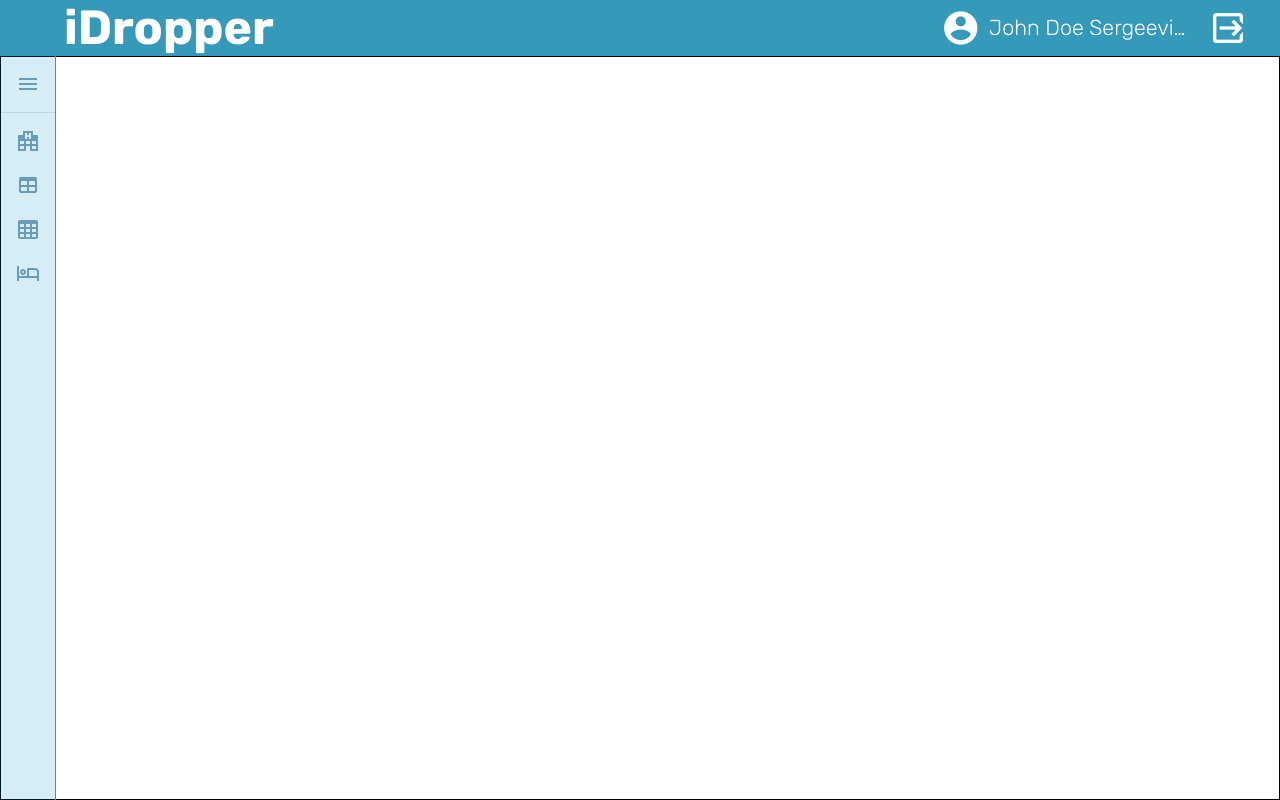
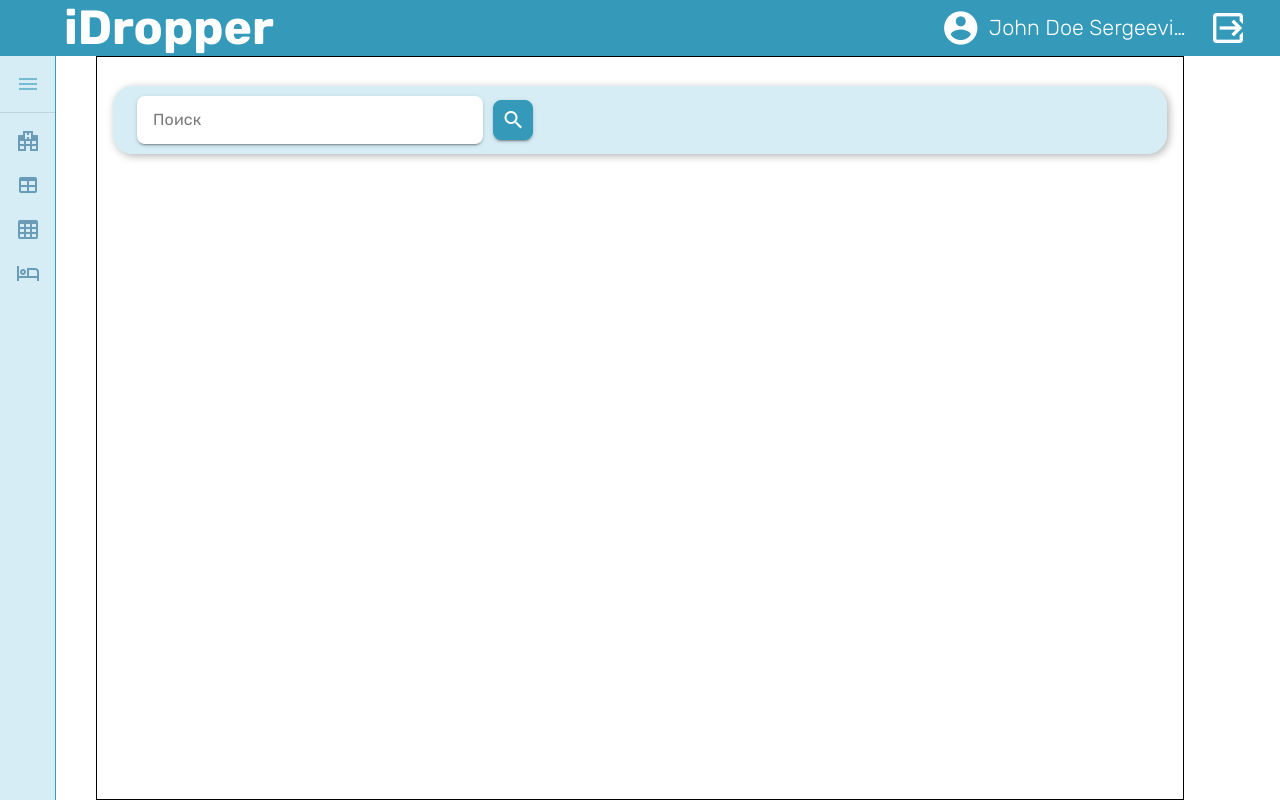
Before and after one commit to vEveriAxas/iDropper, a Vue app: page /main/1 in a window 1280 px wide. Built offline with nearby package versions, Linux system fonts and the light colour scheme.

Commit message:
add-filterPanelComp

```diff
--- a/src/App.vue
+++ b/src/App.vue
@@ -48,9 +48,10 @@ onMounted(() => {
     --hover-default: #D9D9D9;
 
     /* Color text */
-    /* --color-default: #359ABA; */
-    --color-default: #236690;
+    --color-default: #359ABA;
+    --color-drawer: #236690;
     --color-gray: rgb(95, 95, 95);
+    --color-white: #FFFFFF;
 
     /* Font */
     --font: "Rubik", sans-serif !important;
--- a/src/components/filterPanel/filterPanelComp.vue
+++ b/src/components/filterPanel/filterPanelComp.vue
@@ -1,9 +1,29 @@
 <template>
     <div class="filter-panel__container">
         <div class="filter-panel__input-block">
-            <v-text-field></v-text-field>
+
+            <!-- Поле поиска -->
+            <v-text-field
+            class="input-block__search-input"
+            bg-color="var(--bg-color-white)"
+            color="var(--color-default)"
+            rounded="lg"
+            density="comfortable"
+            variant="solo"
+            hide-details
+            label="Поиск"
+            ></v-text-field>
+
+            <!-- Кнопка Выполнить поиск -->
+            <v-btn
+            class="input-block__search-btn"
+            icon="mdi-magnify"
+            density="comfortable"
+            color="var(--bg-color-default)"
+            rounded="lg"
+            ></v-btn>
         </div>
-
+        <div class="filter-panel__sorted-block"></div>
     </div>
 </template>
 
@@ -13,9 +33,34 @@
 
 <style scoped>
 .filter-panel__container {
+    display: flex;
+    align-items: center;
+    width: 100%;
+    height: 10%;
+    background-color: var(--bg-color-op-blue);
+    border-radius: 20px;
+    padding: 1rem 1.2rem;
+    box-shadow: var(--shadow);
+    overflow: hidden;
+}
+.filter-panel__input-block {
+    display: flex;
+    align-items: center;
+    width: 40%;
+    padding: 5px;
+}
+.input-block__search-input {
 
 }
-.filter-panel__input-block {
-
+.input-block__search-btn {
+    width: 40px !important;
+    height: 40px !important;
+    margin-left: 10px;
+    border: var(--border-thin);
+    color: var(--color-white);
+}
+.filter-panel__sorted-block {
+    width: 60%;
+    padding: 5px;
 }
 </style>
--- a/src/components/navigationDrawer/drawerPanelComp.vue
+++ b/src/components/navigationDrawer/drawerPanelComp.vue
@@ -16,7 +16,7 @@
             <v-list-item
             prepend-icon="mdi-hospital-building"
             title="Больницы"
-            base-color="var(--color-default)"
+            base-color="var(--color-drawer)"
             value="hospitals">
                 <template v-slot:append>
                     <v-icon variant="text" v-show="false" icon="mdi-chevron-right"></v-icon>
@@ -27,7 +27,7 @@
             <v-list-item
             prepend-icon="mdi-table"
             title="Отделения"
-            base-color="var(--color-default)"
+            base-color="var(--color-drawer)"
             value="departments">
                 <template v-slot:append>
                     <v-icon variant="text" v-show="false" icon="mdi-chevron-right"></v-icon>
@@ -38,7 +38,7 @@
             <v-list-item
             prepend-icon="mdi-table-large"
             title="Палаты"
-            base-color="var(--color-default)"
+            base-color="var(--color-drawer)"
             value="chambers">
                 <template v-slot:append>
                     <v-icon variant="text" v-show="false" icon="mdi-chevron-right"></v-icon>
@@ -49,7 +49,7 @@
             <v-list-item
             prepend-icon="mdi-bed-outline"
             title="Койки"
-            base-color="var(--color-default)"
+            base-color="var(--color-drawer)"
             value="beds">
                 <template v-slot:append>
                     <v-icon variant="text" v-show="false" icon="mdi-chevron-right"></v-icon>
@@ -78,6 +78,7 @@ const rail = ref(true)
 .navigation-drawer {
     height: 93% !important;
     background-color: var(--bg-color-op-blue);
+    backdrop-filter: blur(8px);
     margin-top: auto;
     border-right: var(--border-thin);
 }
--- a/src/views/MainView.vue
+++ b/src/views/MainView.vue
@@ -2,15 +2,17 @@
     <div class="main__container">
         <drawerPanelComp :drawer-width="drawerWidth" />
         <div class="main__content-block">
+            <filterPanelComp />
         </div>
     </div>
 </template>
 
 <script setup lang="ts">
 import drawerPanelComp from '../components/navigationDrawer/drawerPanelComp';
+import filterPanelComp from '../components/filterPanel/filterPanelComp.vue';
 import { ref } from 'vue';
 
-const drawerWidth = ref(450);
+const drawerWidth = ref(350);
 
 
 </script>
@@ -18,12 +20,14 @@ const drawerWidth = ref(450);
 <style scoped>
 .main__container {
     display: flex;
+    justify-content: center;
     width: 100%;
     height: 100%;
 }
 .main__content-block {
-    width: 100%;
+    width: 85%;
     height: 100%;
+    padding: 1.8rem 1em 1.8rem 1em;
     border: 1px solid black;
 }
 
```
